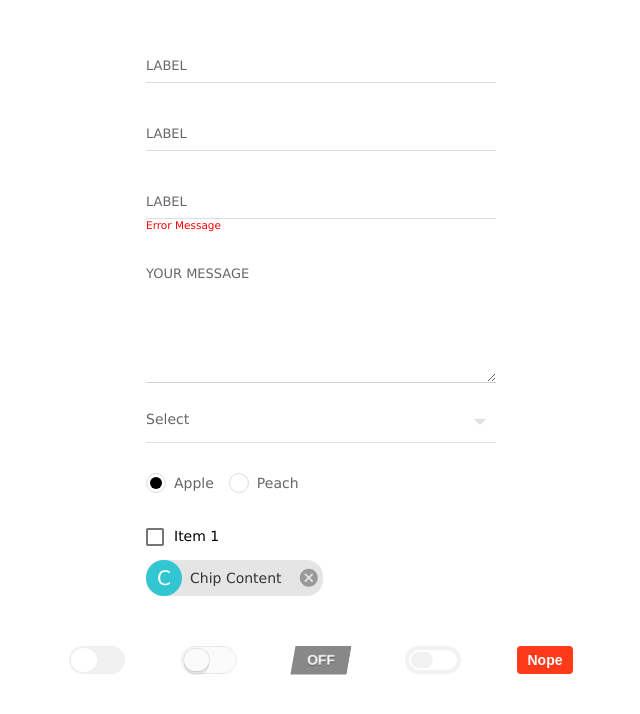
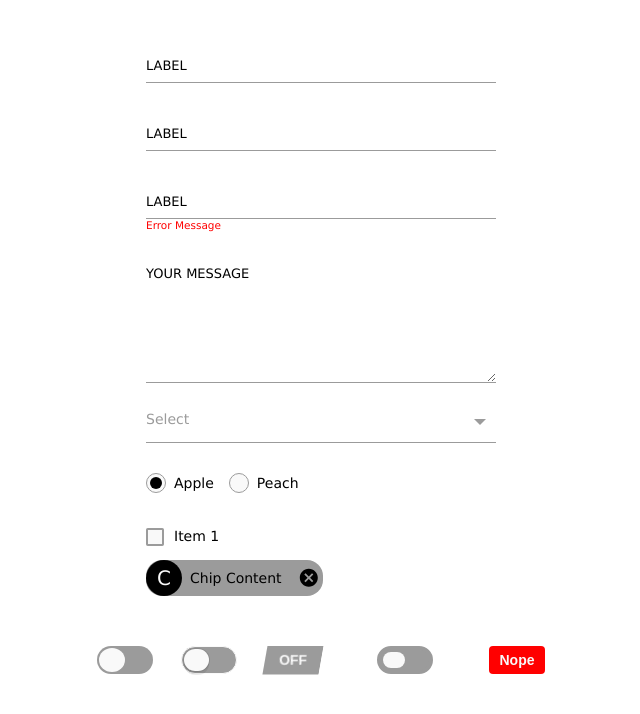
Before and after one commit to bhagavath26/Datatruks_ui, a React (Create React App) app: page /FormElements in a window 1280 px wide. Shown: the top 714 px of the page, without its empty margins (319-959 px from the left). Built offline with nearby package versions, Linux system fonts and the light colour scheme.

Commit message:
sass cleanup

```diff
--- a/src/components/FormElements.js
+++ b/src/components/FormElements.js
@@ -4,27 +4,27 @@ export class FormElements extends Component {
   render() {
     return (
       <div class="flex-center">
-         <form class="form-md">
-            <div class="form-group">
+         <form class="cs_form_md">
+            <div class="cs_form_group">
               <input id="form_name1" class="form-control" type="text" required/>
               <label for="form_name1">Label</label>
             </div>
-            <div class="form-group">
+            <div class="cs_form_group">
               <input id="form_name2" class="form-control" type="text"  disabled/>
               <label for="form_name2">Label</label>
             </div>
-            <div class="form-group">
+            <div class="cs_form_group">
               <input id="form_name3" class="form-control" type="text" required/>
               <label for="form_name3">Label</label>
               <span class="error_message">Error Message</span>
             </div>
-            <div class="text-area">
-            <div class="form-group">
+            <div class="cs_text_area">
+            <div class="cs_form_group">
               <textarea id="message" class="form__field" placeholder="Your Message" rows="6"></textarea>
               <label for="message" class="form__label">Your Message</label>
             </div>
             </div>
-            <div class="select">
+            <div class="cs_select">
               <select class="select-text" required>
                 <option value="" disabled selected></option>
                 <option value="1">Option 1</option>
@@ -35,7 +35,7 @@ export class FormElements extends Component {
               <span class="select-bar"></span>
               <label class="select-label">Select</label>
 			    	</div>
-    <div class="radio_btn">
+    <div class="cs_radio_btn">
       <p>
         <input type="radio" id="test1" name="radio-group" checked/>
         <label for="test1">Apple</label>
@@ -45,42 +45,41 @@ export class FormElements extends Component {
         <label for="test2">Peach</label>
       </p>
     </div>
-<div class="checkbox">
+<div class="cs_checkbox">
   <div class="md-checkbox">
     <input id="i2" type="checkbox" />
     <label for="i2">Item 1</label>
   </div>
 </div>
-<div class="chip">
+<div class="cs_chip">
   <div class="chip-head">C</div>
   <div class="chip-content">Chip Content</div>
   <div class="chip-close">
     <svg class="chip-svg" focusable="false" viewBox="0 0 24 24" aria-hidden="true"><path d="M12 2C6.47 2 2 6.47 2 12s4.47 10 10 10 10-4.47 10-10S17.53 2 12 2zm5 13.59L15.59 17 12 13.41 8.41 17 7 15.59 10.59 12 7 8.41 8.41 7 12 10.59 15.59 7 17 8.41 13.41 12 17 15.59z"></path></svg>
-
   </div>
 </div>
   </form>
 <form>
-<ul class="tg-list">
-  <li class="tg-list-item">
-    <input class="tgl tgl-light" id="cb1" type="checkbox"/>
-    <label class="tgl-btn" for="cb1"></label>
+<ul class="cs_tg_list">
+  <li class="cs_tg-list-item">
+    <input class="cs_tgl cs_tgl-light" id="cb1" type="checkbox"/>
+    <label class="cs_tgl-btn" for="cb1"></label>
   </li>
-  <li class="tg-list-item">
-    <input class="tgl tgl-ios" id="cb2" type="checkbox"/>
-    <label class="tgl-btn" for="cb2"></label>
+  <li class="cs_list-item">
+    <input class="cs_tgl cs_tgl-ios" id="cb2" type="checkbox"/>
+    <label class="cs_tgl-btn" for="cb2"></label>
   </li>
-  <li class="tg-list-item">
-    <input class="tgl tgl-skewed" id="cb3" type="checkbox"/>
-    <label class="tgl-btn" data-tg-off="OFF" data-tg-on="ON" for="cb3"></label>
+  <li class="cs_tg-list-item">
+    <input class="cs_tgl cs_tgl-skewed" id="cb3" type="checkbox"/>
+    <label class="cs_tgl-btn" data-tg-off="OFF" data-tg-on="ON" for="cb3"></label>
   </li>
-  <li class="tg-list-item">
-    <input class="tgl tgl-flat" id="cb4" type="checkbox"/>
-    <label class="tgl-btn" for="cb4"></label>
+  <li class="cs_tg-list-item">
+    <input class="cs_tgl cs_tgl-flat" id="cb4" type="checkbox"/>
+    <label class="cs_tgl-btn" for="cb4"></label>
   </li>
-  <li class="tg-list-item">
-    <input class="tgl tgl-flip" id="cb5" type="checkbox"/>
-    <label class="tgl-btn" data-tg-off="Nope" data-tg-on="Yeah!" for="cb5"></label>
+  <li class="cs_tg-list-item">
+    <input class="cs_tgl cs_tgl-flip" id="cb5" type="checkbox"/>
+    <label class="cs_tgl-btn" data-tg-off="Nope" data-tg-on="Yeah!" for="cb5"></label>
   </li>
 </ul>
 
--- a/src/index.js
+++ b/src/index.js
@@ -13,7 +13,7 @@ ReactDOM.render(
         <React.Fragment>
             <Route path="/dashboard" component={Dashboard} />
             <Route path="/FormElements" component={FormElements} />
-            <Route path="/typography" component={Typography} />
+            <Route path="/Typography" component={Typography} />
             <Route path="/layout" component={Layout} />
 
         </React.Fragment>
--- a/src/styles/formElement.scss
+++ b/src/styles/formElement.scss
@@ -1,504 +1,186 @@
-.form-md {float: left;margin: 30px 10px 30px 10px;
-  .form-group {margin-left: auto;margin-right: auto;margin-bottom: 15px;position: relative;
-    input {position: relative;display: block;width: 100%;border: none;border-bottom: 1px solid #DDD;
+@import 'global.scss';
+@import 'layout.scss';
+
+/*----Mixin------------------*/
+
+$dark-bg:black;
+$error: red;
+$dark-label: #9b9b9b;
+$transparant: rgba(0, 0, 0, 0);
+.error_message{color: $error;font-size: 75%;display: flex;}
+//input form element
+.#{$namespace}_form_md {float: left;margin: 30px 10px 30px 10px;
+  .#{$namespace}_form_group {margin-left: auto;margin-right: auto;margin-bottom: 15px;position: relative;
+    input {position: relative;display: block;width: 100%;border: none;border-bottom: 1px solid $dark-label;
       background-color: transparent;margin: 0px auto;padding: 20px 0px 0px 0px;height: 32px;outline: none !important;
-      font-size: 20px;color: rgba(0, 0, 0, 0.8);background: -webkit-linear-gradient(bottom, #51BBBE 50%, #51BBBE 50%);
-      background: linear-gradient(to top, #51BBBE 50%, #51BBBE 50%);background-position: left bottom;
+      font-size: 20px;color: $dark-bg;background: -webkit-linear-gradient(bottom, $dark-bg 50%, $dark-bg 50%);
+      background: linear-gradient(to top, $dark-bg 50%, $dark-bg 50%);background-position: left bottom;
       background-size: 0 1px;background-repeat: no-repeat; transition: all .2s ease-in-out;}
-::-webkit-input-placeholder, :-moz-placeholder, ::-moz-placeholder, :-ms-input-placeholder {text-align: right;color: #DDD;font-size: 13px;font-weight: 200;}
-label {position: absolute;top: 0;left: 0;text-align: left;display: block;width: 100%;height: 52px;line-height: 72px;text-transform: uppercase;font-size: 13px;font-weight: 200;background: transparent;color: rgba(0, 0, 0, 0.6);margin: 0px auto;cursor: text;transition: all .15s ease-in-out;}
+::-webkit-input-placeholder, :-moz-placeholder, ::-moz-placeholder, :-ms-input-placeholder {text-align: right;color: $light-bg;font-size: 13px;font-weight: 200;}
+label {position: absolute;top: 0;left: 0;text-align: left;display: block;width: 100%;height: 52px;line-height: 72px;text-transform: uppercase;font-size: 13px;font-weight: 200;background: transparent;color: $dark-bg; margin: 0px auto;cursor: text;transition: all .15s ease-in-out;}
 input {
-  &:hover {border-color: #000000;}
-  &:focus {border-color: #000000;background-position: left bottom;background-size: 100% 1px;}
-  &:valid + label {height: 20px;line-height: 20px;font-size: 13px;color: #000000;}
-  &:focus { + label {height: 20px; line-height: 20px;font-size: 13px;color: #000000;}
+  &:hover {border-color: $dark-bg;}
+  &:focus {border-color: $dark-bg; background-position: left bottom;background-size: 100% 1px;}
+  &:valid + label {height: 20px;line-height: 20px;font-size: 13px;color: $dark-bg;}
+  &:focus { + label {height: 20px; line-height: 20px;font-size: 13px;color: $dark-bg;}
     ::-webkit-input-placeholder, :-moz-placeholder, ::-moz-placeholder, :-ms-input-placeholder {color: transparent; font-size: 0;}
   }
  }}
 }
-.select {position: relative; width: 350px;}
-.select-text {position: relative;font-family: inherit;background-color: transparent;width: 350px;padding: 10px 10px 10px 0;font-size: 18px;border-radius: 0;border: none;border-bottom: 1px solid rgba(0, 0, 0, 0.12);
-  &:focus {outline: none;border-bottom: 1px solid rgba(0, 0, 0, 0);}}
-.select { .select-text {appearance: none; -webkit-appearance: none;}
+//Select
+.#{$namespace}_select {position: relative; width: 350px;
+.select-text {appearance: none; -webkit-appearance: none;position: relative;font-family: inherit;background-color: transparent;width: 350px;padding: 10px 10px 10px 0;font-size: 18px;border-radius: 0;border: none;border-bottom: 1px solid $dark-label;
+  &:focus {outline: none;border-bottom: 1px solid $transparant;}
+  &:focus ~ .select-label, &:valid ~ .select-label {color: $dark-bg; top: -10px;transition: 0.2s ease all;font-size: 14px;}
+}
   &:after {position: absolute; top: 18px; right: 10px; width: 0;height: 0;padding: 0; content: '';
-    border-left: 6px solid transparent; border-right: 6px solid transparent; border-top: 6px solid rgba(0, 0, 0, 0.12); pointer-events: none;}
-}
-.select-label {line-height: inherit;color: rgba(0, 0, 0, 0.6);position: absolute; pointer-events: none; left: 0;top: 10px;transition: 0.2s ease all;}
-.select-text {
-  &:focus ~ .select-label, &:valid ~ .select-label {color: #000000; top: -10px;transition: 0.2s ease all;font-size: 14px;}
-}
-/* BOTTOM BARS ================================= */
-.select-bar {position: relative;display: block;width: 350px;
-  &:before, &:after {content: '';height: 2px;width: 0;bottom: 1px;position: absolute;background: #2F80ED;transition: 0.2s ease all;}
+    border-left: 6px solid transparent; border-right: 6px solid transparent; border-top: 6px solid $dark-label; pointer-events: none;}
+ .select-label {line-height: inherit;color: $dark-label;position: absolute; pointer-events: none; left: 0;top: 10px;transition: 0.2s ease all;}
+ .select-bar {position: relative;display: block;width: 350px;
+  &:before, &:after {content: '';height: 2px;width: 0;bottom: 1px;position: absolute;background: $dark-bg;transition: 0.2s ease all;}
   &:before {left: 50%;}
   &:after {right: 50%;}
 }
-/* active state */
-.select-text:focus ~ .select-bar {
-  &:before, &:after {width: 50%;}
+.select-text:focus ~ .select-bar {&:before, &:after {width: 50%;}}
+.select-highlight {position: absolute;height: 60%;width: 100px;top: 25%;left: 0;pointer-events: none;opacity: 0.5;}
 }
-/* HIGHLIGHTER ================================== */
-.select-highlight {position: absolute;height: 60%;width: 100px;top: 25%;left: 0;pointer-events: none;opacity: 0.5;}
+
 //radio button
+.#{$namespace}_radio_btn {display: flex; margin: 10px 0;p {margin-right: 15px;}
 [type="radio"]:checked,
 [type="radio"]:not(:checked) {position: absolute;left: -9999px;}
 [type="radio"]:checked + label,
-[type="radio"]:not(:checked) + label {position: relative;padding-left: 28px;cursor: pointer;line-height: 20px;display: inline-block;color: #666;}
+[type="radio"]:not(:checked) + label {position: relative;padding-left: 28px;cursor: pointer;line-height: 20px;display: inline-block;color: $dark-bg;}
 [type="radio"]:checked + label:before,
-[type="radio"]:not(:checked) + label:before {content: "";position: absolute;left: 0;top: 0;width: 18px;height: 18px;border: 1px solid #ddd;border-radius: 100%;background: #fff;}
+[type="radio"]:not(:checked) + label:before {content: "";position: absolute;left: 0;top: 0;width: 18px;height: 18px;border: 1px solid $dark-label;border-radius: 100%;background: $light-bg;}
 [type="radio"]:checked + label:after,
-[type="radio"]:not(:checked) + label:after {content: "";width: 12px;height: 12px;background: black;position: absolute;top: 4px;left: 4px;border-radius: 100%;-webkit-transition: all 0.2s ease;transition: all 0.2s ease;}
+[type="radio"]:not(:checked) + label:after {content: "";width: 12px;height: 12px;background: $dark-bg;position: absolute;top: 4px;left: 4px;border-radius: 100%;-webkit-transition: all 0.2s ease;transition: all 0.2s ease;}
 [type="radio"]:not(:checked) + label:after {opacity: 0;-webkit-transform: scale(0);transform: scale(0);}
 [type="radio"]:checked + label:after {opacity: 1;-webkit-transform: scale(1);transform: scale(1);}
 
-.radio_btn {display: flex; margin: 10px 0;
-  p {margin-right: 15px;}}
-.error_message{color: red;font-size: 75%;display: flex;}
+}
 
-.checkbox{.md-checkbox {
-  position: relative;
-  margin: 1em 0;
-  text-align: left;
-  &.md-checkbox-inline {
-    display: inline-block;
-  }
-  label {
-    cursor: pointer;
-    display: inline;
-    line-height: 1.25em;
-    vertical-align: top;
-    clear: both;
-    padding-left: 1px;
-    &:not(:empty) {
-      padding-left: 0.75em;
-    }
-    &:before, &:after {
-      content: "";
-      position: absolute;
-      left: 0;
-      top: 0;
-    }
-    &:before {
-      width: 1.25em;
-      height: 1.25em;
-      background: #fff;
-      border: 2px solid rgba(0, 0, 0, 0.54);
-      border-radius: 0.125em;
-      cursor: pointer;
-      transition: background .3s;
-    }
-  }
-  input[type="checkbox"] {
-    outline: 0;
-    visibility: hidden;
-    width: 1.25em;
-    margin: 0;
-    display: block;
-    float: left;
-    font-size: inherit;
+//checkbox
+
+.#{$namespace}_checkbox{
+  .md-checkbox {position: relative;margin: 1em 0;text-align: left;
+  &.md-checkbox-inline {display: inline-block;}
+  label {cursor: pointer;display: inline;line-height: 1.25em;vertical-align: top;clear: both;padding-left: 1px;
+    &:not(:empty) {padding-left: 0.75em;}
+    &:before, &:after {content: "";position: absolute;left: 0;top: 0;}
+    &:before {width: 1.25em;height: 1.25em;background: $light-bg;border: 2px solid $dark-label;border-radius: 0.125em;cursor: pointer;transition: background .3s;}}
+  input[type="checkbox"] {outline: 0;visibility: hidden;width: 1.25em;margin: 0;display: block;float: left;font-size: inherit;
     &:checked + label {
-      &:before {
-        background: #000000;
-        border: none;
-      }
-      &:after {
-        transform: translate(0.25em, 0.33654em) rotate(-45deg);
-        width: 0.75em;
-        height: 0.375em;
-        border: 0.125em solid #fff;
-        border-top-style: none;
-        border-right-style: none;
-      }
-    }
+      &:before {background: $dark-bg;border: none;}
+      &:after {transform: translate(0.25em, 0.33654em) rotate(-45deg); width: 0.75em;height: 0.375em;border: 0.125em solid $light-bg;border-top-style: none;border-right-style: none;}}
     &:disabled {
-      + label:before {
-        border-color: rgba(0, 0, 0, 0.26);
-      }
-      &:checked + label:before {
-        background: rgba(0, 0, 0, 0.26);
-      }
-    }
+      + label:before {border-color: $dark-label;}
+      &:checked + label:before {background: $dark-label;}}
   }
 }
+* {box-sizing: border-box;
+  &:before, &:after {box-sizing: border-box;}
+}}
 
-* {
-  box-sizing: border-box;
-  &:before, &:after {
-    box-sizing: border-box;
-  }
-}
-}
 //toggle
 ul,
-li {
-	list-style: none;
-	margin: 0;
-	padding: 0;
-}
+li {list-style: none;margin: 0;	padding: 0;}
 
-.tg-list {
-	text-align: center;
-	display: flex;
-	align-items: center;
-}
-
-.tg-list-item {
-	margin: 0 2em;
-}
-.tgl {
+.#{$namespace}_tg_list { @include flex-center;
+.#{$namespace}_tg-list-item {margin: 0 2em;}
+.#{$namespace}_tgl {
 	display: none !important;
-
-	// add default box-sizing for this scope
 	&,
   &:after,
   &:before,
 	& *,
   & *:after,
   & *:before,
-	& + .tgl-btn {
-		box-sizing: border-box;
-		&::selection {
-			background: none;
-		}
+	& + .#{$namespace}_tgl-btn {box-sizing: border-box;	&::selection {background: none;}}
+  + .#{$namespace}_tgl-btn {outline: 0;display: block;width: 4em;height: 2em;position: relative;cursor: pointer;user-select: none;
+		&:after,
+    &:before {position: relative;	display: block;	content: "";width: 50%;height: 100%;}
+    &:after {left: 0;}
+    &:before {display: none;}
 	}
-
-	+ .tgl-btn {
-		outline: 0;
-		display: block;
-		width: 4em;
-		height: 2em;
-		position: relative;
-		cursor: pointer;
-    user-select: none;
-		&:after,
-    &:before {
-			position: relative;
-			display: block;
-			content: "";
-			width: 50%;
-			height: 100%;
-		}
-
-		&:after {
-			left: 0;
-		}
-
-		&:before {
-			display: none;
-		}
-	}
-
-	&:checked + .tgl-btn:after {
-		left: 50%;
-	}
+  &:checked + .#{$namespace}_tgl-btn:after {left: 50%;}
 }
 
 // themes
-.tgl-light {
-	+ .tgl-btn {
-		background: #f0f0f0;
-		border-radius: 2em;
-		padding: 2px;
-		transition: all .4s ease;
-		&:after {
-			border-radius: 50%;
-			background: #fff;
-			transition: all .2s ease;
-		}
-	}
-
-	&:checked + .tgl-btn {
-		background: #9FD6AE;
-	}
-}
-
-.tgl-ios {
-	+ .tgl-btn {
-		background: #fbfbfb;
-		border-radius: 2em;
-		padding: 2px;
-		transition: all .4s ease;
-		border: 1px solid #e8eae9;
-		&:after {
-			border-radius: 2em;
-			background: #fbfbfb;
-			transition:
-        left .3s cubic-bezier(
-          0.175, 0.885, 0.320, 1.275
-        ),
-        padding .3s ease, margin .3s ease;
-			box-shadow:
-        0 0 0 1px rgba(0,0,0,.1),
-        0 4px 0 rgba(0,0,0,.08);
-		}
-
-    &:hover:after {
-      will-change: padding;
+.#{$namespace}_tgl-light {
+	+ .#{$namespace}_tgl-btn {background: $dark-label;border-radius: 2em;padding: 2px;transition: all .4s ease;
+		&:after {border-radius: 50%;background: $light-bg;transition: all .2s ease;}}
+  	&:checked + .#{$namespace}_tgl-btn {background: $dark-bg;}}
+.#{$namespace}_tgl-ios {
+	+ .#{$namespace}_tgl-btn {background: $dark-label;border-radius: 2em;padding: 2px;transition: all .4s ease;border: 1px solid $light-bg;
+		&:after {border-radius: 2em;background: $light-bg;transition:
+        left .3s cubic-bezier(0.175, 0.885, 0.320, 1.275),padding .3s ease, margin .3s ease;box-shadow: 0 0 0 1px rgba(0,0,0,.1),0 4px 0 rgba(0,0,0,.08);}
+    &:hover:after {will-change: padding;}
+    &:active {box-shadow: inset 0 0 0 2em $light-bg;
+			&:after {padding-right: .8em;}
     }
-
-		&:active {
-			box-shadow: inset 0 0 0 2em #e8eae9;
-			&:after {
-				padding-right: .8em;
-			}
-		}
-	}
-
-	&:checked + .tgl-btn {
-    background: #86d993;
-    &:active {
-      box-shadow: none;
-      &:after {
-        margin-left: -.8em;
-      }
+  }
+  &:checked + .#{$namespace}_tgl-btn {background: $dark-bg;
+    &:active {box-shadow: none;
+      &:after {margin-left: -.8em;}
     }
 	}
 }
-
-.tgl-skewed {
-	+ .tgl-btn {
-		overflow: hidden;
-		transform: skew(-10deg);
-		backface-visibility: hidden;
-		transition: all .2s ease;
-		font-family: sans-serif;
-		background: #888;
-		&:after,
-    &:before {
-			transform: skew(10deg);
-			display: inline-block;
-			transition: all .2s ease;
-			width: 100%;
-			text-align: center;
-			position: absolute;
-			line-height: 2em;
-			font-weight: bold;
-			color: #fff;
-			text-shadow: 0 1px 0 rgba(0,0,0,.4);
-		}
-
-		&:after {
-			left: 100%;
-			content: attr(data-tg-on);
-		}
-
-		&:before {
-			left: 0;
-			content: attr(data-tg-off);
-		}
-
-		&:active {
-			background: #888;
-			&:before {
-				left: -10%;
-			}
+.#{$namespace}_tgl-skewed {
+  + .#{$namespace}_tgl-btn {overflow: hidden;transform: skew(-10deg);backface-visibility: hidden;transition: all .2s ease;font-family: sans-serif;background: $dark-label;
+    &:after,
+    &:before {transform: skew(10deg);display: inline-block;	transition: all .2s ease;	width: 100%;text-align: center;	position: absolute;line-height: 2em;font-weight: bold;color: $light-bg;text-shadow: 0 1px 0 $dark-label;}
+    &:after {left: 100%;content: attr(data-tg-on);}
+    &:before {left: 0;content: attr(data-tg-off);}
+    &:active {background: $light-bg;
+      	&:before {left: -10%;}
 		}
 	}
-
-	&:checked + .tgl-btn {
-    background: #86d993;
-    &:before {
-      left: -100%;
-    }
-
-    &:after {
-      left: 0;
-    }
-
-    &:active:after {
-      left: 10%;
-    }
+	&:checked + .#{$namespace}_tgl-btn {background: $dark-bg;
+    &:before {left: -100%;}
+    &:after {left: 0;}
+    &:active:after {left: 10%;}
 	}
 }
-
-.tgl-flat {
-	+ .tgl-btn {
-		padding: 2px;
-		transition: all .2s ease;
-		background: #fff;
-		border: 4px solid #f2f2f2;
-		border-radius: 2em;
-		&:after {
-			transition: all .2s ease;
-			background: #f2f2f2;
-			content: "";
-			border-radius: 1em;
-		}
+.#{$namespace}_tgl-flat {
+	+ .#{$namespace}_tgl-btn {padding: 2px;transition: all .2s ease;background: $dark-label;border: 4px solid $dark-label;border-radius: 2em;
+		&:after {transition: all .2s ease;background: $light-bg;content: "";border-radius: 1em;}
 	}
-
-	&:checked + .tgl-btn {
-    border: 4px solid #7FC6A6;
-    &:after {
-      left: 50%;
-      background: #7FC6A6;
-    }
+  &:checked + .#{$namespace}_tgl-btn {border: 4px solid $dark-bg;
+    &:after {left: 50%; background: $dark-bg;}
   }
 }
-
-.tgl-flip {
-	+ .tgl-btn {
-		padding: 2px;
-		transition: all .2s ease;
-		font-family: sans-serif;
-		perspective: 100px;
+.#{$namespace}_tgl-flip {
+	+ .#{$namespace}_tgl-btn {padding: 2px;transition: all .2s ease;font-family: sans-serif;perspective: 100px;
 		&:after,
-    &:before {
-			display: inline-block;
-			transition: all .4s ease;
-			width: 100%;
-			text-align: center;
-			position: absolute;
-			line-height: 2em;
-			font-weight: bold;
-			color: #fff;
-			position: absolute;
-			top: 0;
-			left: 0;
-			backface-visibility: hidden;
-			border-radius: 4px;
-		}
-
-		&:after {
-			content: attr(data-tg-on);
-			background: #02C66F;
-			transform: rotateY(-180deg);
-		}
-
-		&:before {
-			background: #FF3A19;
-			content: attr(data-tg-off);
-		}
-
-		&:active:before {
-      transform: rotateY(-20deg);
-		}
+    &:before {display: inline-block;transition: all .4s ease;	width: 100%;text-align: center;	position: absolute;line-height: 2em;font-weight: bold;color: $light-bg;position: absolute;top: 0;left: 0;backface-visibility: hidden;border-radius: 4px;}
+    &:after {content: attr(data-tg-on);background: $dark-bg;transform: rotateY(-180deg);}
+    &:before {background: $error;content: attr(data-tg-off);}
+   	&:active:before {transform: rotateY(-20deg);}
 	}
-
-	&:checked + .tgl-btn {
-    &:before {
-      transform: rotateY(180deg);
-    }
-
-    &:after {
-      transform: rotateY(0);
-      left: 0;
-      background: #7FC6A6;
-    }
-
-    &:active:after {
-      transform: rotateY(20deg);
-    }
+  &:checked + .#{$namespace}_tgl-btn {
+    &:before {transform: rotateY(180deg);}
+    &:after {transform: rotateY(0);left: 0; background: $dark-bg;}
+    &:active:after {transform: rotateY(20deg);}
 	}
 }
-.flex-center {
-  display:flex;align-items: center;justify-content: center;flex-direction: column;
 }
+.flex-center {@include flex-center;flex-direction: column;}
+.#{$namespace}_text_area{
+.form__field {font-family: inherit;width: 100%;border: 0;border-bottom: 1px solid $dark-label;outline: 0;padding: 20px 0;background: transparent;transition: border-color 0.2s;
+  &::placeholder {color: transparent;}
+  &:placeholder-shown ~ .form__label {cursor: text;top: 20px;}
+}
+label {position: absolute;top: 0;display: block;transition: 0.2s;font-size: 12px;  color: $dark-label;line-height: inherit !important;}
+.form__field:focus {
+  ~ .form__label {position: absolute;top: 0;display: block;transition: 0.2s;font-size: 12px;color: $dark-label;color: $dark-bg;}
+  padding-bottom: 6px;border-bottom: 2px solid $dark-bg;
+}}
 
-.text-area{
-.form__field {
-  font-family: inherit;
-  width: 100%;
-  border: 0;
-  border-bottom: 1px solid #d2d2d2;
-  outline: 0;
-  padding: 20px 0;
-  background: transparent;
-  transition: border-color 0.2s;
-  &::placeholder {
-    color: transparent;
-  }
-  &:placeholder-shown ~ .form__label {
-    cursor: text;
-    top: 20px;
-  }
-}
-
-label {
-  position: absolute;
-  top: 0;
-  display: block;
-  transition: 0.2s;
-  font-size: 12px;
-  color: #9b9b9b;
-  line-height: inherit !important;
-}
-
-.form__field:focus {
-  ~ .form__label {
-    position: absolute;
-    top: 0;
-    display: block;
-    transition: 0.2s;
-    font-size: 12px;
-    color: #9b9b9b;
-    color: #009788;
-  }
-  padding-bottom: 6px;
-  border-bottom: 2px solid #009788;
+//chipset
+.#{$namespace}_chip {display: inline-flex;flex-direction: row; background-color: $dark-label;  border: none; cursor: default; height: 36px;outline: none; padding: 0; font-size: 14px; color: $dark-bg; white-space: nowrap;align-items: center;border-radius: 16px;vertical-align: middle;text-decoration: none;justify-content: center;
+.chip-head {display: flex;position: relative;overflow: hidden;background-color: $dark-bg;font-size: 1.25rem;flex-shrink: 0;align-items: center;user-select: none; border-radius: 50%; justify-content: center; width: 36px; color: $light-bg; height: 36px; font-size: 20px; margin-right: -4px;}
+.chip-content {cursor: inherit; display: flex; align-items: center; user-select: none; white-space: nowrap; padding-left: 12px; padding-right: 12px;}
+.chip-svg {color: $dark-bg; cursor: pointer; height: auto; margin: 4px 4px 0 4px; fill: currentColor; width: .9em; height: .9em; display: inline-block; font-size: 24px; transition: fill 200ms cubic-bezier(0.4, 0, 0.2, 1) 0ms;  user-select: none; flex-shrink: 0;
+    &:hover {color: $dark-bg;}
 }}
-//chipset
-.chip {
-  display: inline-flex;
-  flex-direction: row;
-  background-color: #e5e5e5;
-  border: none;
-  cursor: default;
-  height: 36px;
-  outline: none;
-  padding: 0;
-  font-size: 14px;
-  color: #333333;
-  font-family: "Open Sans", sans-serif;
-  white-space: nowrap;
-  align-items: center;
-  border-radius: 16px;
-  vertical-align: middle;
-  text-decoration: none;
-  justify-content: center;
-}
-
-.chip-head {
-  display: flex;
-  position: relative;
-  overflow: hidden;
-  background-color: #32C5D2;
-  font-size: 1.25rem;
-  flex-shrink: 0;
-  align-items: center;
-  user-select: none;
-  border-radius: 50%;
-  justify-content: center;
-  width: 36px;
-  color: #fff;
-  height: 36px;
-  font-size: 20px;
-  margin-right: -4px;
-}
-
-.chip-content {
-  cursor: inherit;
-  display: flex;
-  align-items: center;
-  user-select: none;
-  white-space: nowrap;
-  padding-left: 12px;
-  padding-right: 12px;
-}
-
-.chip-svg {
-  color: #999999;
-  cursor: pointer;
-  height: auto;
-  margin: 4px 4px 0 4px;
-  fill: currentColor;
-  width: .9em;
-  height: .9em;
-  display: inline-block;
-  font-size: 24px;
-  transition: fill 200ms cubic-bezier(0.4, 0, 0.2, 1) 0ms;
-  user-select: none;
-  flex-shrink: 0;
-  &:hover {
-    color: #666666;
-  }
-}
```
